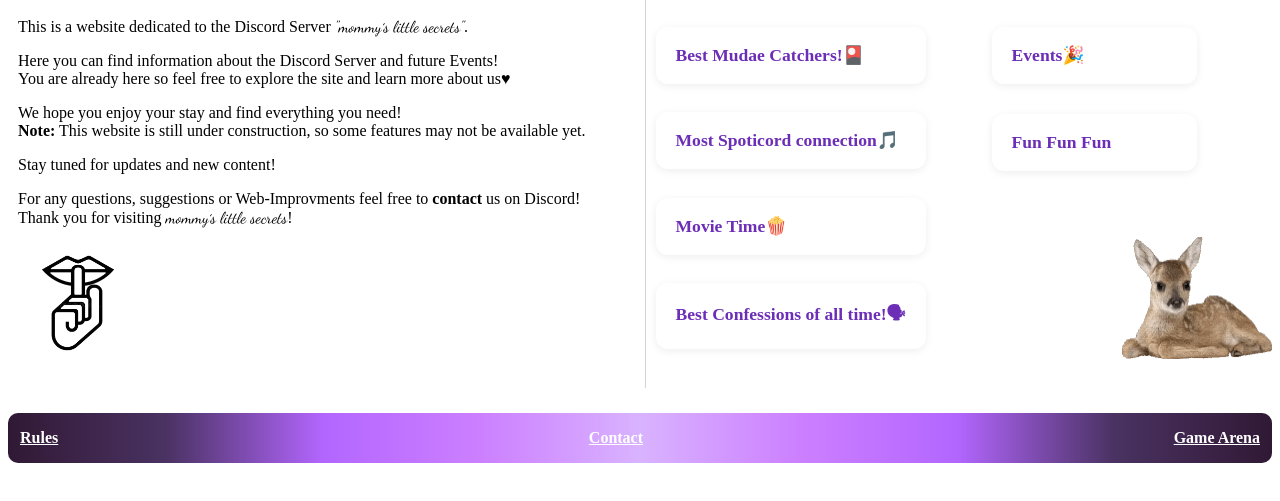
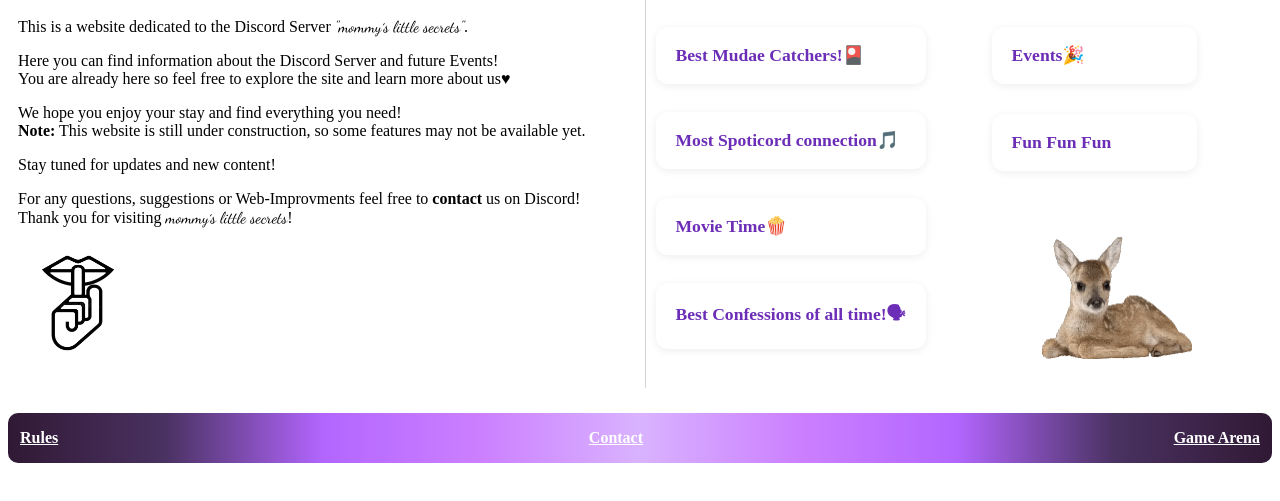
Before and after one commit to EvilNutella1/mommys-little-secrets, a plain HTML site: page index.html in a window 1280 px wide. Shown: the part 295-796 px from the top of the page. Drawn offline with Linux system fonts and the light colour scheme; no server answers.

Commit message:
Update mommys-little-secrets.css

```diff
--- a/mommys-little-secrets.css
+++ b/mommys-little-secrets.css
@@ -89,7 +89,7 @@
         background-image: url(baby-deer.gif);
         background-repeat: no-repeat;
         background-size: 150px;
-        background-position: right bottom;
+        background-position: calc(100% - 80px) 100%;
         height: 400px;
         width: 50%;
     }
@@ -157,6 +157,7 @@
         opacity: 0;
         pointer-events: none;
         transition: opacity 24s;
+        pointer-events: none;
     }
 
     #verify-hotspot:not(:hover) #verify {
```
